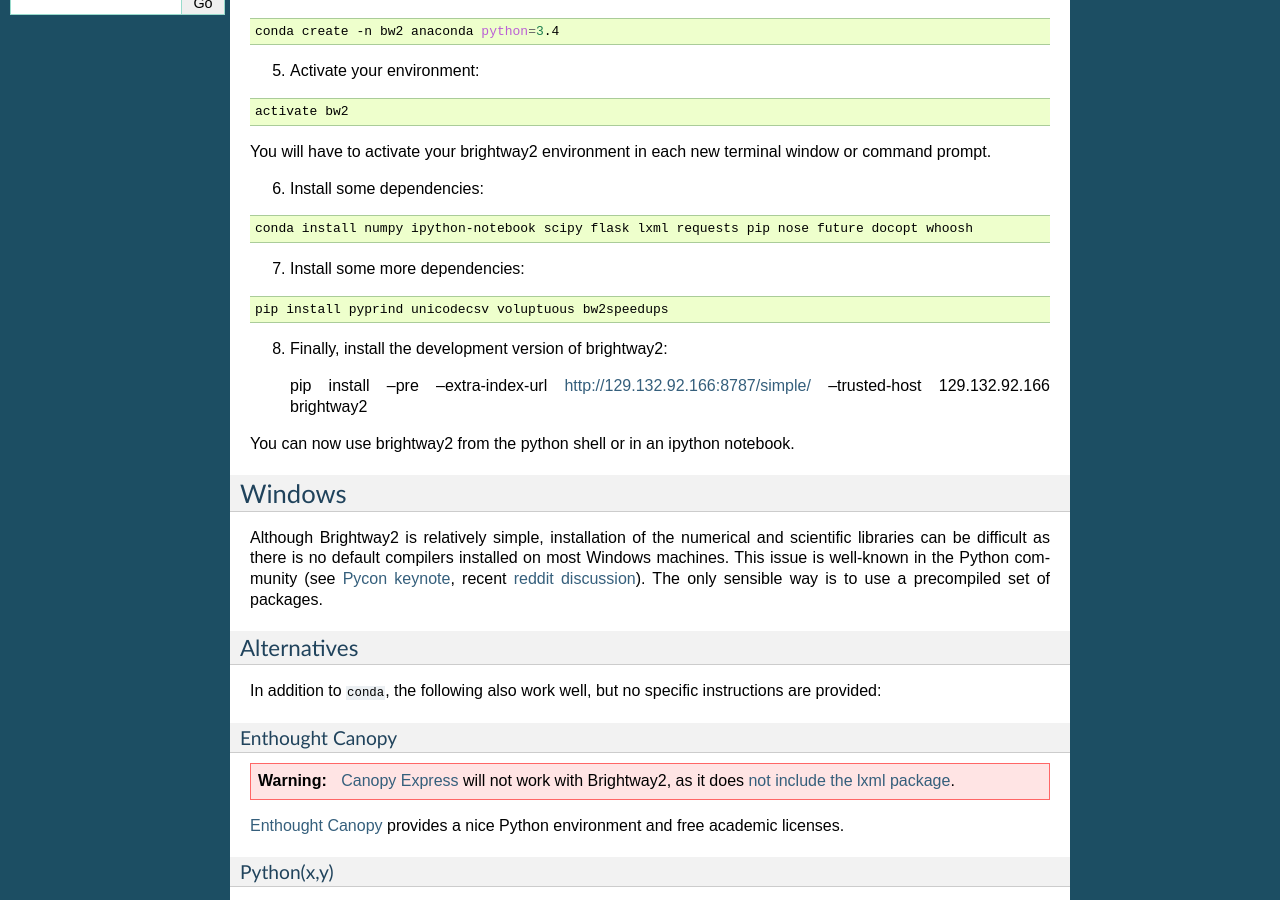
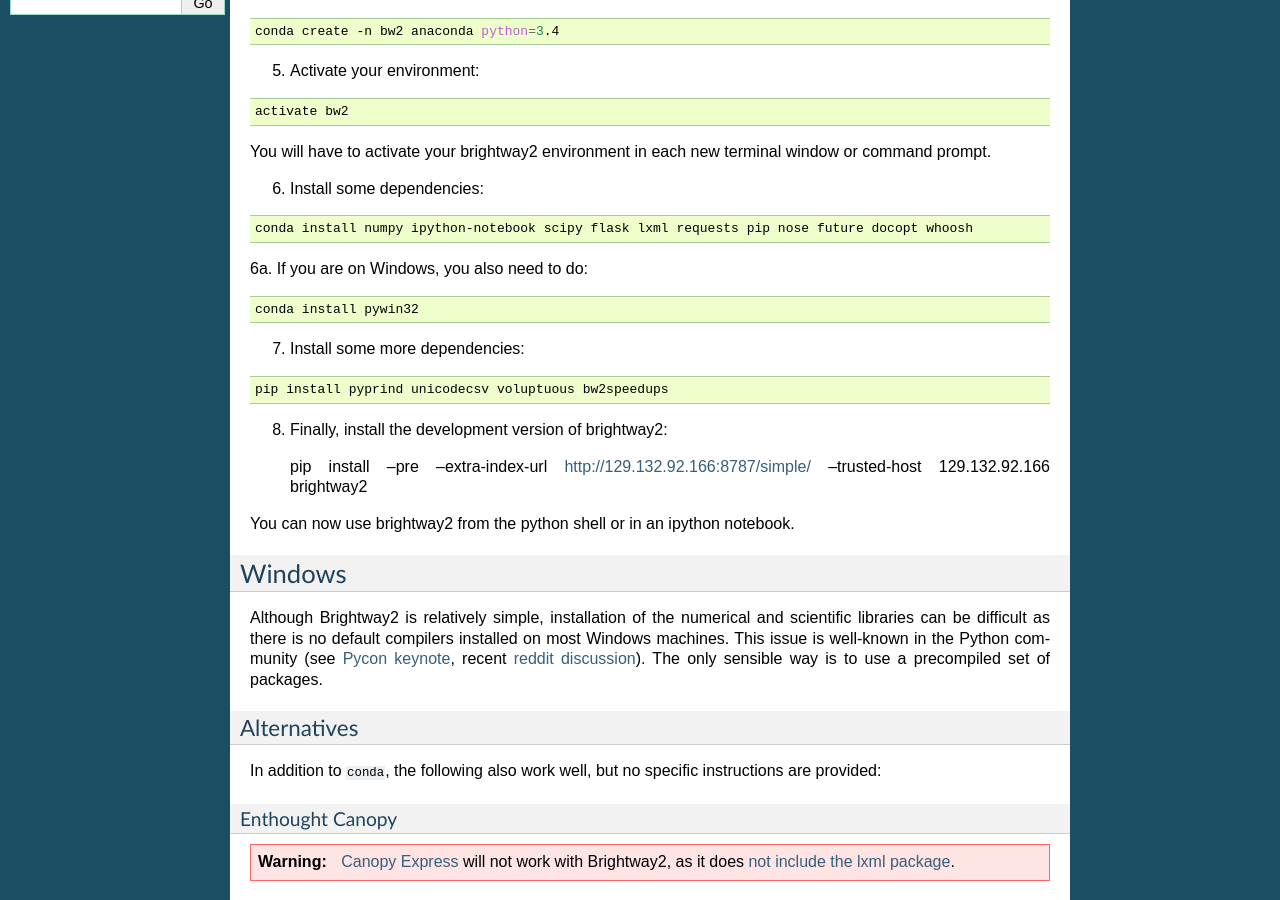
Before and after one commit to brightway-lca/brightway2, a Sphinx documentation site: the page built from docs/installation.rst, in a window 1280 px wide and 900 px high, scrolled down 598 px. Built offline with Sphinx 7.4.7, drawn with Linux system fonts in a browser that asks for light colours.

Commit message:
Add note on pywin32

```diff
--- a/docs/installation.rst
+++ b/docs/installation.rst
@@ -52,6 +52,12 @@
 .. code-block:: bash
 
    conda install numpy ipython-notebook scipy flask lxml requests pip nose future docopt whoosh
+
+6a. If you are on Windows, you also need to do:
+
+.. code-block:: bash
+
+    conda install pywin32
 
 7. Install some more dependencies:
 
```
